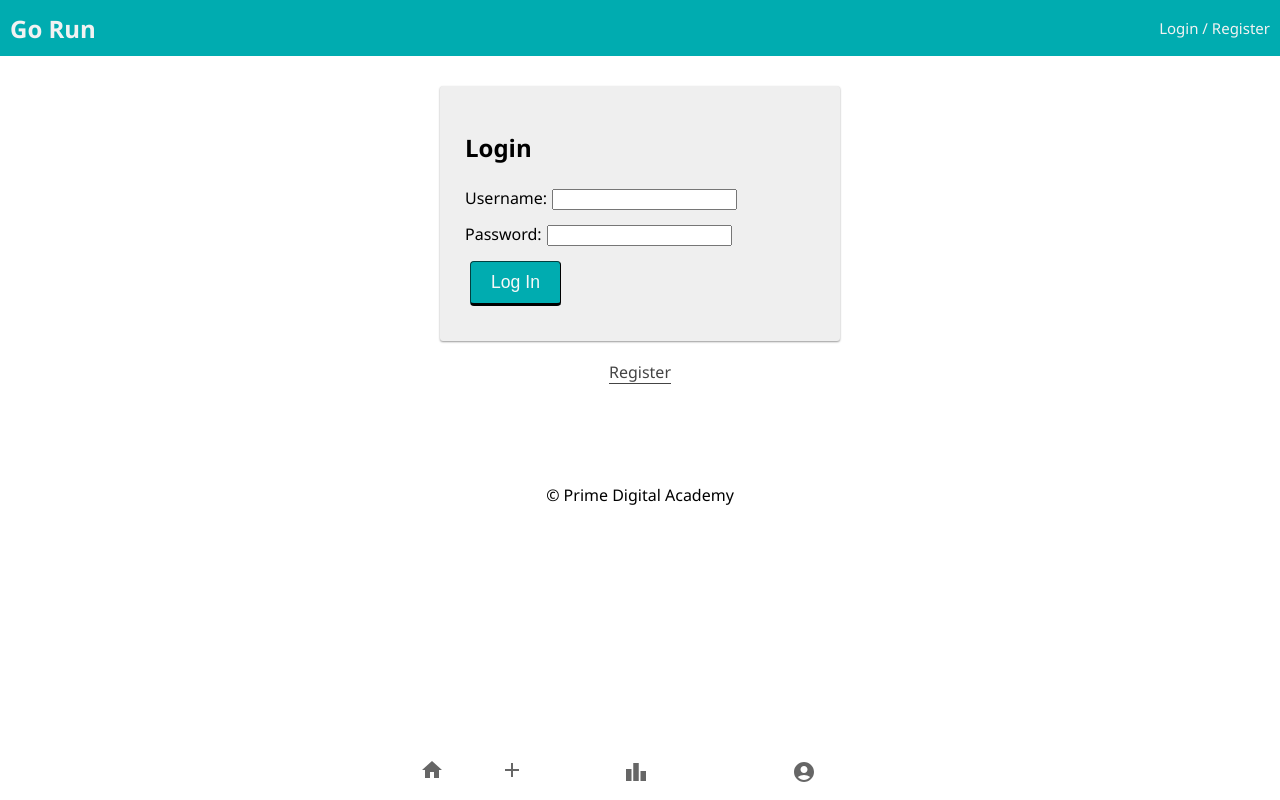
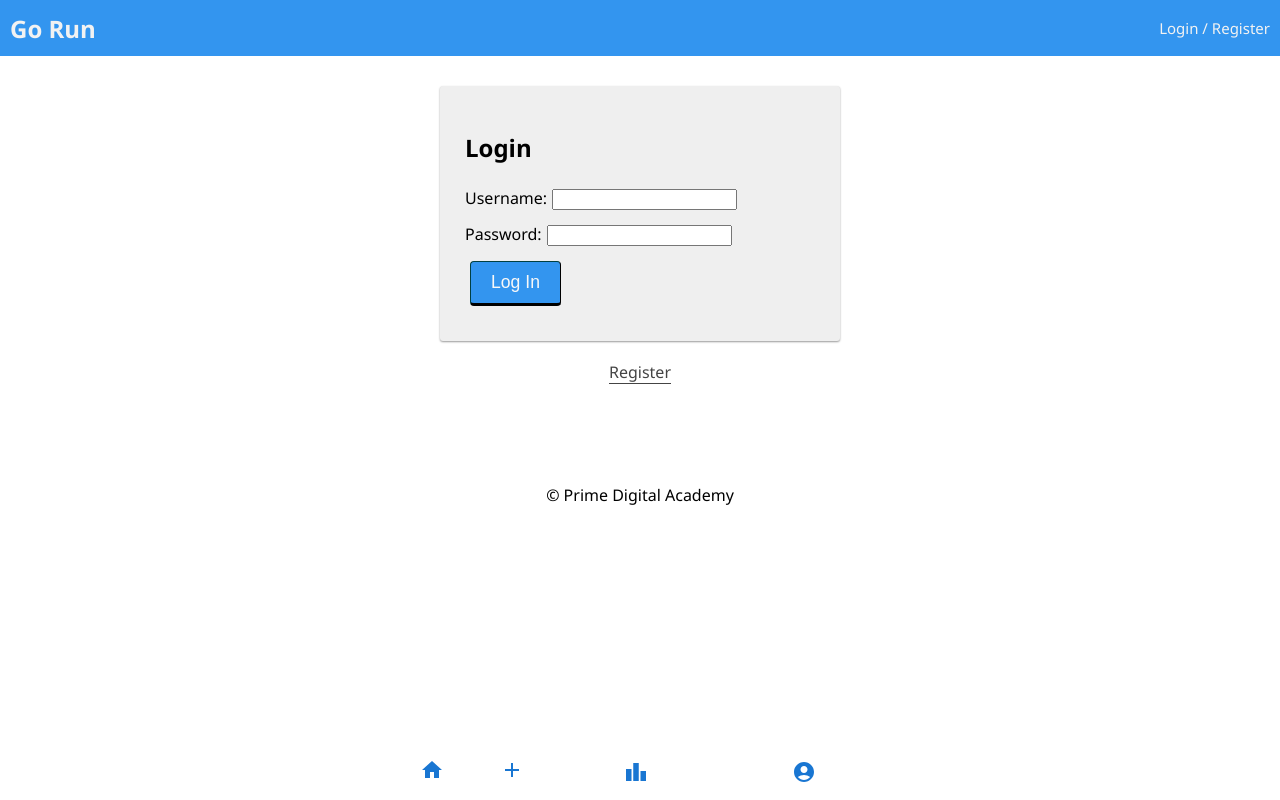
Before and after one commit to ttram7/GoRun, a React (Create React App) app: page /#/user in a window 1280 px wide. Built offline with nearby package versions, Linux system fonts and the light colour scheme; no server answers.

Commit message:
changed color of header, icons, and buttons

```diff
--- a/src/components/App/App.css
+++ b/src/components/App/App.css
@@ -32,7 +32,7 @@ Button
   border-color: #014041;
   border-width: 1px 1px 3px;
   border-radius: 4px;
-  background-color: #00acb0;
+  background-color: #3395ef;
   color: #f8f8f8;
   font-size: 1.1rem;
   outline: 0;
--- a/src/components/BottomNav/BottomNav.jsx
+++ b/src/components/BottomNav/BottomNav.jsx
@@ -11,13 +11,13 @@ function BottomNav() {
     return(
         <BottomNavigation sx={{width:'100%'}}>
             <Link className='bottom-nav-icon' to="/dashboard">
-                <BottomNavigationAction label="Home" icon={<HomeIcon />} />
+                <BottomNavigationAction label="Home" icon={<HomeIcon color="primary"/>} />
             </Link>
             <Link className='bottom-nav-icon' to="/add-run">
-                <BottomNavigationAction label="Add" icon={<AddIcon />} />
+                <BottomNavigationAction label="Add" icon={<AddIcon color="primary"/>} />
             </Link>
-            <BottomNavigationAction label="Progress" icon={<LeaderboardIcon />} />
-            <BottomNavigationAction label="Account" icon={<AccountCircleIcon />} />
+            <BottomNavigationAction label="Progress" icon={<LeaderboardIcon color="primary"/>} />
+            <BottomNavigationAction label="Account" icon={<AccountCircleIcon color="primary"/>} />
         </BottomNavigation>
 
     )
--- a/src/components/Nav/Nav.css
+++ b/src/components/Nav/Nav.css
@@ -5,7 +5,7 @@
   align-items: center;
   height: 56px;
   margin: 0 0 30px;
-  background-color: #00acb0;
+  background-color: #3395ef;
   overflow: hidden;
 }
 
@@ -25,7 +25,7 @@
 .navLink {
   display: inline-block;
   color: #f2f2f2;
-  background-color: #00acb0;
+  background-color: #3395ef;
   text-align: center;
   padding: 24px 10px;
   text-decoration: none;
```
